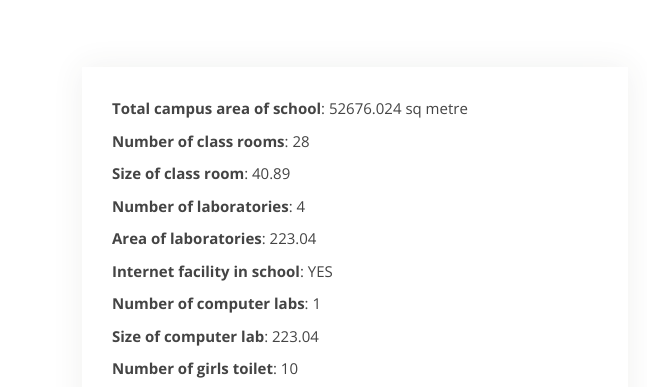
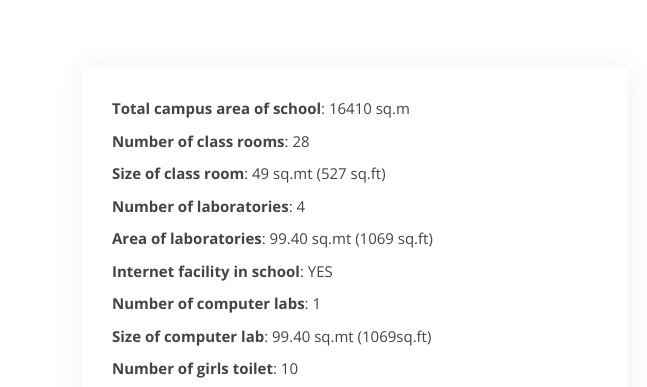
Before and after one commit to mdbv-edu/mdbv-edu.github.io, a plain HTML site: page infra.html in a window 1280 px wide. Shown: the part 253-640 px from the top of the page, 0-647 px from the left. Drawn offline with nearby package versions, Linux system fonts and the light colour scheme.

Commit message:
Updated infrastructure

```diff
--- a/infra.html
+++ b/infra.html
@@ -86,14 +86,14 @@
           <div class="col-lg-6">
             <div class="portfolio-info">
               <ul>
-                <li><strong>Total campus area of school</strong>: 52676.024 sq metre</li>
+                <li><strong>Total campus area of school</strong>: 16410 sq.m</li>
                 <li><strong>Number of class rooms</strong>: 28</li>
-                <li><strong>Size of  class room</strong>: 40.89 </li>
+                <li><strong>Size of  class room</strong>: 49 sq.mt (527 sq.ft) </li>
                 <li><strong>Number of laboratories</strong>: 4</li>
-                <li><strong>Area of laboratories</strong>: 223.04</li>
+                <li><strong>Area of laboratories</strong>: 99.40 sq.mt (1069 sq.ft)</li>
                 <li><strong>Internet facility in school</strong>: YES</li>
                 <li><strong>Number of computer labs</strong>: 1</li>
-                <li><strong>Size of computer lab</strong>: 223.04</li>
+                <li><strong>Size of computer lab</strong>: 99.40 sq.mt (1069sq.ft)</li>
                 <li><strong>Number of girls toilet</strong>: 10 </li>
                 <li><strong>Number of boys toilet</strong>: 1 </li>
               </ul>
```
Also changed, not shown: mandatory_disclosure.html (+3 -3 lines).
